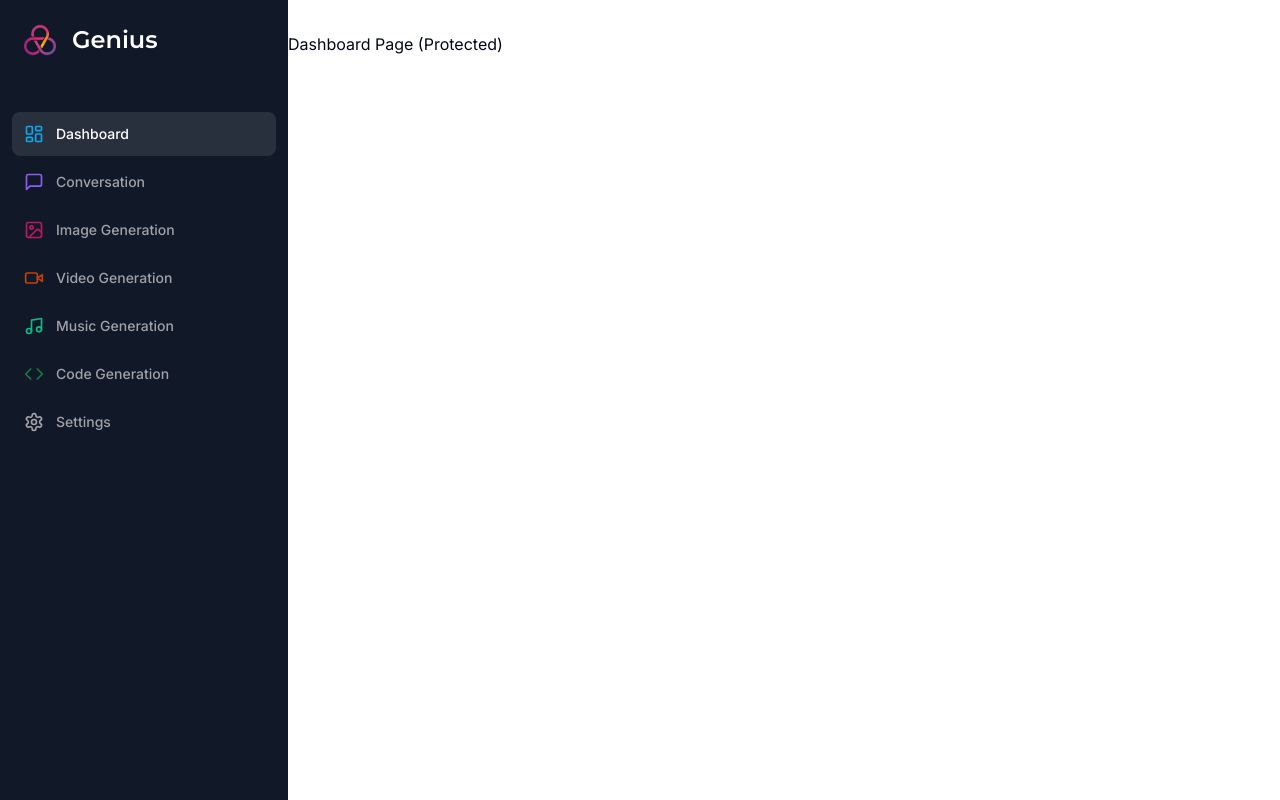
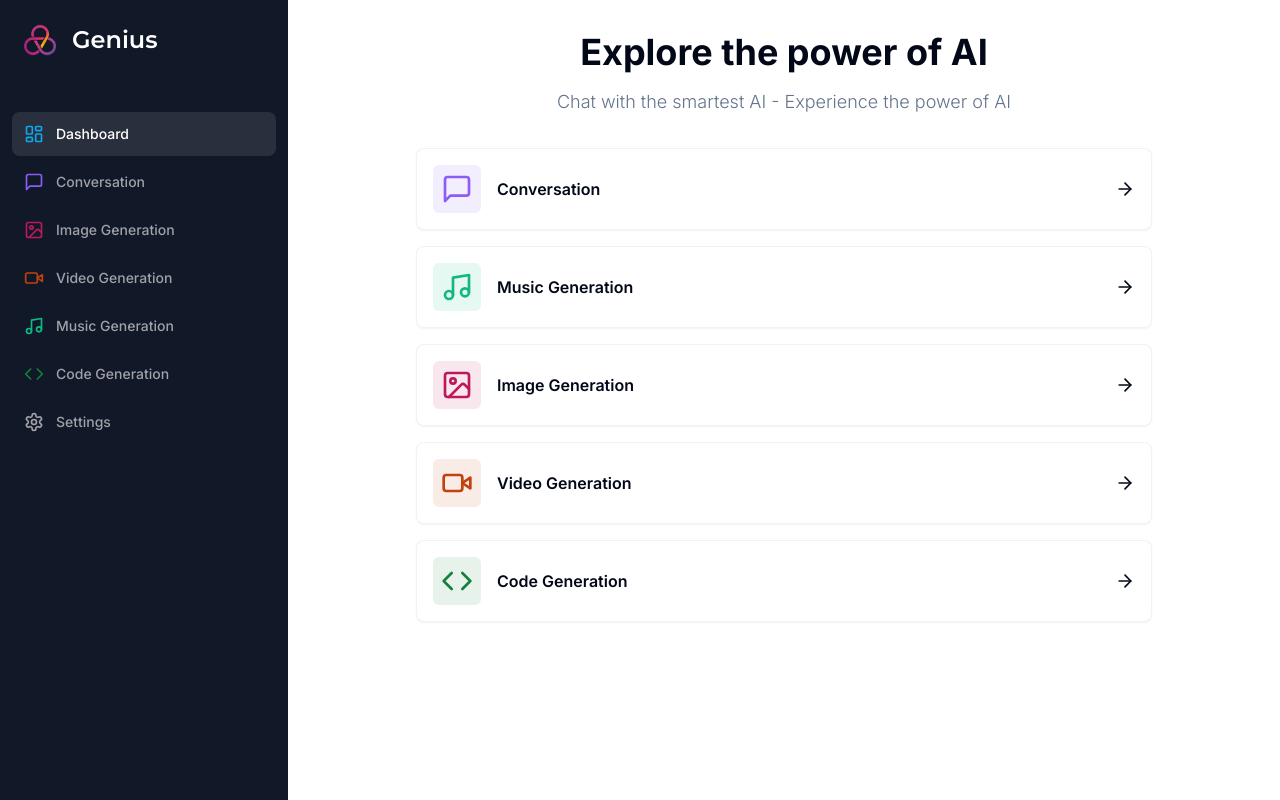
Before and after one commit to NamanJain2050/ai-saas, a Next.js app: page /dashboard in a window 1280 px wide. Built offline with nearby package versions, Linux system fonts and the light colour scheme.

Commit message:
create dashboard

```diff
--- a/app/(dashboard)/(routes)/dashboard/page.tsx
+++ b/app/(dashboard)/(routes)/dashboard/page.tsx
@@ -1,9 +1,86 @@
+"use client";
+
+import { Card } from "@/components/ui/card";
+import { cn } from "@/lib/utils";
+import {
+  ArrowRight,
+  Code,
+  ImageIcon,
+  MessageSquare,
+  Music,
+  Video,
+  VideoIcon,
+} from "lucide-react";
+import { useRouter } from "next/navigation";
 import React from "react";
 
+const tools = [
+  {
+    label: "Conversation",
+    icon: MessageSquare,
+    color: "text-violet-500",
+    bgColor: "bg-violet-500/10",
+    href: "/conversation",
+  },
+  {
+    label: "Music Generation",
+    icon: Music,
+    color: "text-emerald-500",
+    bgColor: "bg-emerald-500/10",
+    href: "/music",
+  },
+  {
+    label: "Image Generation",
+    icon: ImageIcon,
+    color: "text-pink-700",
+    bgColor: "bg-pink-700/10",
+    href: "/image",
+  },
+  {
+    label: "Video Generation",
+    icon: VideoIcon,
+    color: "text-orange-700",
+    bgColor: "bg-orange-700/10",
+    href: "/video",
+  },
+  {
+    label: "Code Generation",
+    icon: Code,
+    color: "text-green-700",
+    bgColor: "bg-green-700/10",
+    href: "/code",
+  },
+];
+
 const DashboardPage = () => {
+  const router = useRouter();
   return (
     <div>
-      <p>Dashboard Page (Protected)</p>
+      <div className="mb-8 space-y-4">
+        <h2 className="text-2xl md:text-4xl font-bold text-center">
+          Explore the power of AI
+        </h2>
+        <p className="text-muted-foreground font-light text-sm md:text-lg text-center">
+          Chat with the smartest AI - Experience the power of AI
+        </p>
+      </div>
+      <div className="px-4 md:px-20 lg:px-32 space-y-4">
+        {tools.map((tool) => (
+          <Card
+            onClick={() => router.push(tool.href)}
+            key={tool.href}
+            className="p-4 border-black/5 flex items-center justify-between hover:shadow-md transition cursor-pointer"
+          >
+            <div className="flex items-center gap-x-4">
+              <div className={cn("p-2 w-fit rounded-md", tool.bgColor)}>
+                <tool.icon className={cn("w-8 h-8", tool.color)} />
+              </div>
+              <div className="font-semibold">{tool.label}</div>
+            </div>
+            <ArrowRight className="w-5 h-5" />
+          </Card>
+        ))}
+      </div>
     </div>
   );
 };
--- /dev/null
+++ b/components/ui/card.tsx
@@ -0,0 +1,79 @@
+import * as React from "react"
+
+import { cn } from "@/lib/utils"
+
+const Card = React.forwardRef<
+  HTMLDivElement,
+  React.HTMLAttributes<HTMLDivElement>
+>(({ className, ...props }, ref) => (
+  <div
+    ref={ref}
+    className={cn(
+      "rounded-lg border bg-card text-card-foreground shadow-sm",
+      className
+    )}
+    {...props}
+  />
+))
+Card.displayName = "Card"
+
+const CardHeader = React.forwardRef<
+  HTMLDivElement,
+  React.HTMLAttributes<HTMLDivElement>
+>(({ className, ...props }, ref) => (
+  <div
+    ref={ref}
+    className={cn("flex flex-col space-y-1.5 p-6", className)}
+    {...props}
+  />
+))
+CardHeader.displayName = "CardHeader"
+
+const CardTitle = React.forwardRef<
+  HTMLParagraphElement,
+  React.HTMLAttributes<HTMLHeadingElement>
+>(({ className, ...props }, ref) => (
+  <h3
+    ref={ref}
+    className={cn(
+      "text-2xl font-semibold leading-none tracking-tight",
+      className
+    )}
+    {...props}
+  />
+))
+CardTitle.displayName = "CardTitle"
+
+const CardDescription = React.forwardRef<
+  HTMLParagraphElement,
+  React.HTMLAttributes<HTMLParagraphElement>
+>(({ className, ...props }, ref) => (
+  <p
+    ref={ref}
+    className={cn("text-sm text-muted-foreground", className)}
+    {...props}
+  />
+))
+CardDescription.displayName = "CardDescription"
+
+const CardContent = React.forwardRef<
+  HTMLDivElement,
+  React.HTMLAttributes<HTMLDivElement>
+>(({ className, ...props }, ref) => (
+  <div ref={ref} className={cn("p-6 pt-0", className)} {...props} />
+))
+CardContent.displayName = "CardContent"
+
+const CardFooter = React.forwardRef<
+  HTMLDivElement,
+  React.HTMLAttributes<HTMLDivElement>
+>(({ className, ...props }, ref) => (
+  <div
+    ref={ref}
+    className={cn("flex items-center p-6 pt-0", className)}
+    {...props}
+  />
+))
+CardFooter.displayName = "CardFooter"
+
+export { Card, CardHeader, CardFooter, CardTitle, CardDescription, CardContent }
```
